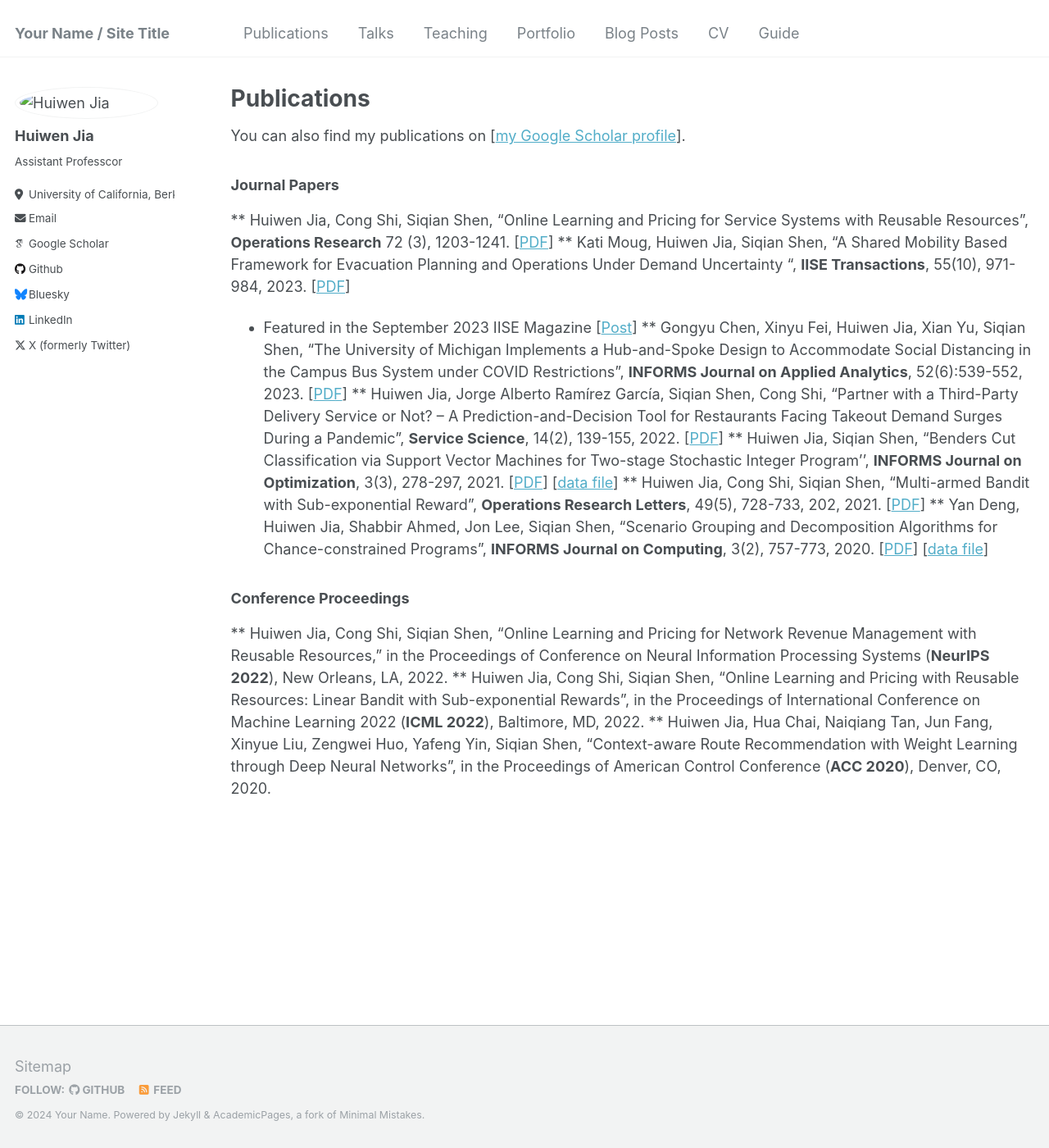
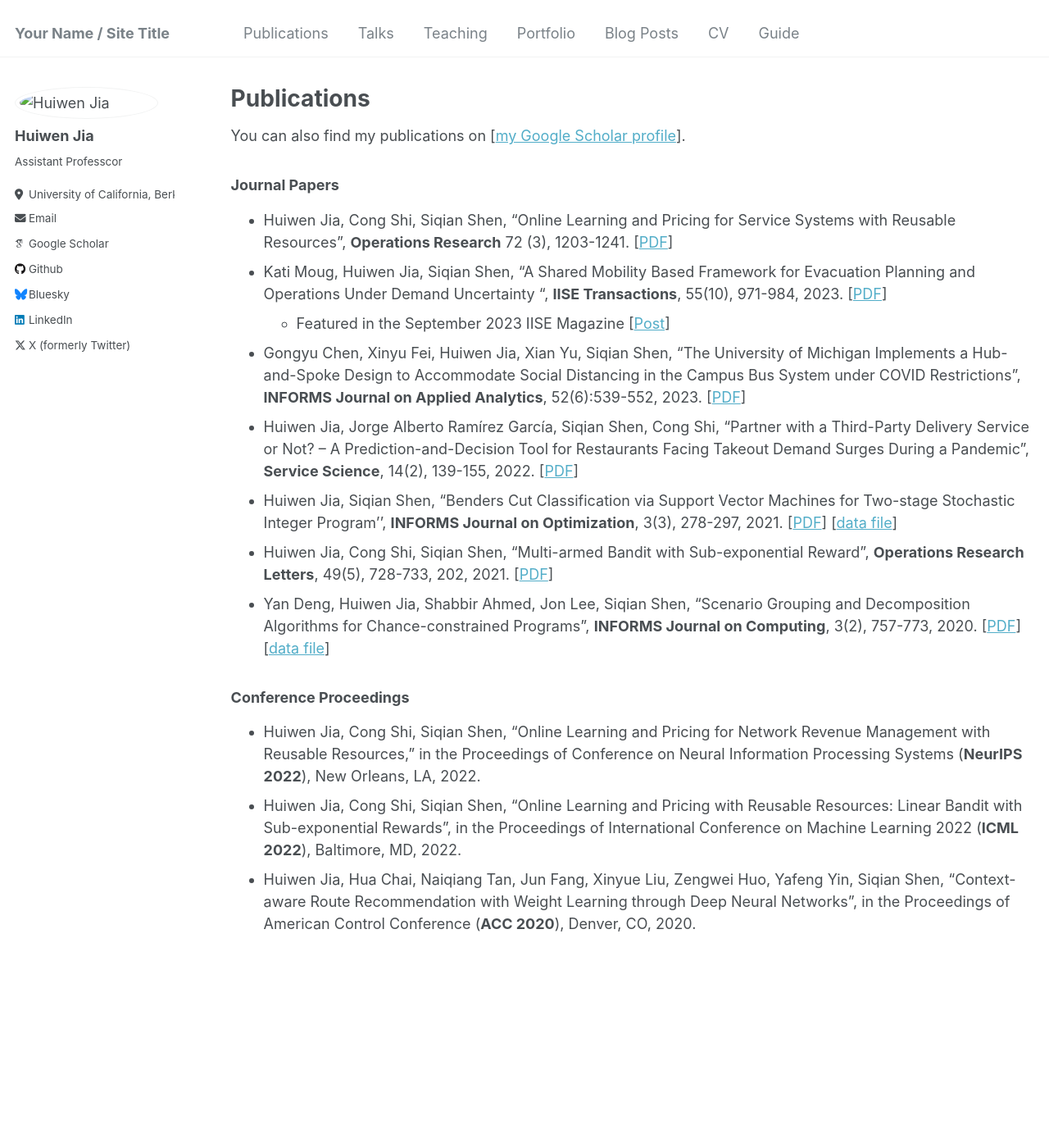
Before and after one commit to huiwen-j/huiwen-j.github.io, a Jekyll site: the page built from _pages/publications.md, in a window 1280 px wide and 1400 px high. Shown: the whole window at 82% size. Built offline with Jekyll 4.4.1, drawn with Linux system fonts in a browser that asks for light colours; some web fonts are replaced.

```diff
--- a/_pages/publications.md
+++ b/_pages/publications.md
@@ -10,16 +10,16 @@ author_profile: true
 You can also find my publications on [[my Google Scholar profile](https://scholar.google.com/citations?user=0SkFI4MAAAAJ&hl=en)].
 
 ### Journal Papers
-** Huiwen Jia, Cong Shi, Siqian Shen, "Online Learning and Pricing for Service Systems with Reusable Resources", **Operations Research** 72 (3), 1203-1241. [[PDF](https://papers.ssrn.com/sol3/papers.cfm?abstract_id=3755902)]
-** Kati Moug, Huiwen Jia, Siqian Shen, "A Shared Mobility Based Framework for Evacuation Planning and Operations Under Demand Uncertainty ", **IISE Transactions**, 55(10), 971-984, 2023. [[PDF](https://optimization-online.org/2020/08/7963/)]
+- Huiwen Jia, Cong Shi, Siqian Shen, "Online Learning and Pricing for Service Systems with Reusable Resources", **Operations Research** 72 (3), 1203-1241. [[PDF](https://papers.ssrn.com/sol3/papers.cfm?abstract_id=3755902)]
+- Kati Moug, Huiwen Jia, Siqian Shen, "A Shared Mobility Based Framework for Evacuation Planning and Operations Under Demand Uncertainty ", **IISE Transactions**, 55(10), 971-984, 2023. [[PDF](https://optimization-online.org/2020/08/7963/)]
   *  Featured in the September 2023 IISE Magazine [[Post](https://www.linkedin.com/posts/iise-transactions-120536213_2023-09-activity-7102292764909850625-xGYZ/?utm_source=share&utm_medium=member_desktop)]
-** Gongyu Chen, Xinyu Fei, Huiwen Jia, Xian Yu, Siqian Shen, “The University of Michigan Implements a Hub-and-Spoke Design to Accommodate Social Distancing in the Campus Bus System under COVID Restrictions", **INFORMS Journal on Applied Analytics**, 52(6):539-552, 2023. [[PDF](https://arxiv.org/abs/2010.10630)]
-** Huiwen Jia, Jorge Alberto Ramírez García, Siqian Shen, Cong Shi, "Partner with a Third-Party Delivery Service or Not? – A Prediction-and-Decision Tool for Restaurants Facing Takeout Demand Surges During a Pandemic", **Service Science**, 14(2), 139-155, 2022. [[PDF](https://papers.ssrn.com/sol3/papers.cfm?abstract_id=3734018)]
-** Huiwen Jia, Siqian Shen, "Benders Cut Classification via Support Vector Machines for Two-stage Stochastic Integer Program'',  **INFORMS Journal on Optimization**, 3(3), 278-297, 2021. [[PDF](https://pubsonline.informs.org/doi/10.1287/ijoo.2019.0050)] [[data file](https://www.google.com/url?q=http%3A%2F%2Fwww-personal.umich.edu%2F~siqian%2Fdocs%2FBenders_SVM_LearnBD_Data_Code.zip&sa=D)]
-** Huiwen Jia, Cong Shi, Siqian Shen, "Multi-armed Bandit with Sub-exponential Reward", **Operations Research Letters**, 49(5), 728-733, 202, 2021. [[PDF](https://doi.org/10.1016/j.orl.2021.08.004)]
-** Yan Deng, Huiwen Jia, Shabbir Ahmed, Jon Lee, Siqian Shen, "Scenario Grouping and Decomposition Algorithms for Chance-constrained Programs", **INFORMS Journal on Computing**, 3(2), 757-773, 2020. [[PDF](https://pubsonline.informs.org/doi/10.1287/ijoc.2020.0970)] [[data file](http://www-personal.umich.edu/~siqian/docs/scen_decom_data_source_code.zip)]
+- Gongyu Chen, Xinyu Fei, Huiwen Jia, Xian Yu, Siqian Shen, “The University of Michigan Implements a Hub-and-Spoke Design to Accommodate Social Distancing in the Campus Bus System under COVID Restrictions", **INFORMS Journal on Applied Analytics**, 52(6):539-552, 2023. [[PDF](https://arxiv.org/abs/2010.10630)]
+- Huiwen Jia, Jorge Alberto Ramírez García, Siqian Shen, Cong Shi, "Partner with a Third-Party Delivery Service or Not? – A Prediction-and-Decision Tool for Restaurants Facing Takeout Demand Surges During a Pandemic", **Service Science**, 14(2), 139-155, 2022. [[PDF](https://papers.ssrn.com/sol3/papers.cfm?abstract_id=3734018)]
+- Huiwen Jia, Siqian Shen, "Benders Cut Classification via Support Vector Machines for Two-stage Stochastic Integer Program'',  **INFORMS Journal on Optimization**, 3(3), 278-297, 2021. [[PDF](https://pubsonline.informs.org/doi/10.1287/ijoo.2019.0050)] [[data file](https://www.google.com/url?q=http%3A%2F%2Fwww-personal.umich.edu%2F~siqian%2Fdocs%2FBenders_SVM_LearnBD_Data_Code.zip&sa=D)]
+- Huiwen Jia, Cong Shi, Siqian Shen, "Multi-armed Bandit with Sub-exponential Reward", **Operations Research Letters**, 49(5), 728-733, 202, 2021. [[PDF](https://doi.org/10.1016/j.orl.2021.08.004)]
+- Yan Deng, Huiwen Jia, Shabbir Ahmed, Jon Lee, Siqian Shen, "Scenario Grouping and Decomposition Algorithms for Chance-constrained Programs", **INFORMS Journal on Computing**, 3(2), 757-773, 2020. [[PDF](https://pubsonline.informs.org/doi/10.1287/ijoc.2020.0970)] [[data file](http://www-personal.umich.edu/~siqian/docs/scen_decom_data_source_code.zip)]
 
 ### Conference Proceedings
-** Huiwen Jia, Cong Shi, Siqian Shen, “Online Learning and Pricing for Network Revenue Management with Reusable Resources,” in the Proceedings of Conference on Neural Information Processing Systems (**NeurIPS 2022**), New Orleans, LA, 2022.
-** Huiwen Jia, Cong Shi, Siqian Shen, “Online Learning and Pricing with Reusable Resources: Linear Bandit with Sub-exponential Rewards”, in the Proceedings of International Conference on Machine Learning 2022 (**ICML 2022**), Baltimore, MD, 2022.
-** Huiwen Jia, Hua Chai, Naiqiang Tan, Jun Fang, Xinyue Liu, Zengwei Huo, Yafeng Yin, Siqian Shen, "Context-aware Route Recommendation with Weight Learning through Deep Neural Networks”, in the Proceedings of American Control Conference (**ACC 2020**), Denver, CO, 2020.
+- Huiwen Jia, Cong Shi, Siqian Shen, “Online Learning and Pricing for Network Revenue Management with Reusable Resources,” in the Proceedings of Conference on Neural Information Processing Systems (**NeurIPS 2022**), New Orleans, LA, 2022.
+- Huiwen Jia, Cong Shi, Siqian Shen, “Online Learning and Pricing with Reusable Resources: Linear Bandit with Sub-exponential Rewards”, in the Proceedings of International Conference on Machine Learning 2022 (**ICML 2022**), Baltimore, MD, 2022.
+- Huiwen Jia, Hua Chai, Naiqiang Tan, Jun Fang, Xinyue Liu, Zengwei Huo, Yafeng Yin, Siqian Shen, "Context-aware Route Recommendation with Weight Learning through Deep Neural Networks”, in the Proceedings of American Control Conference (**ACC 2020**), Denver, CO, 2020.
```
